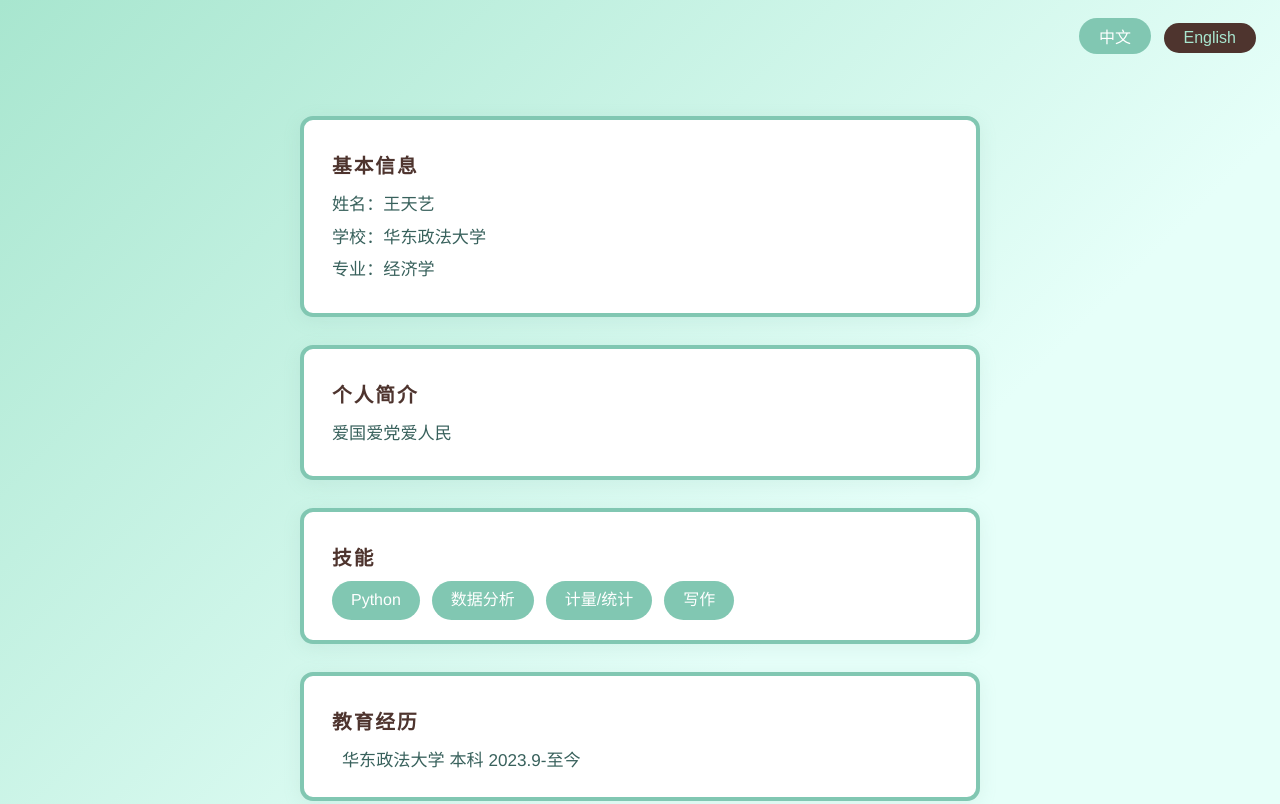
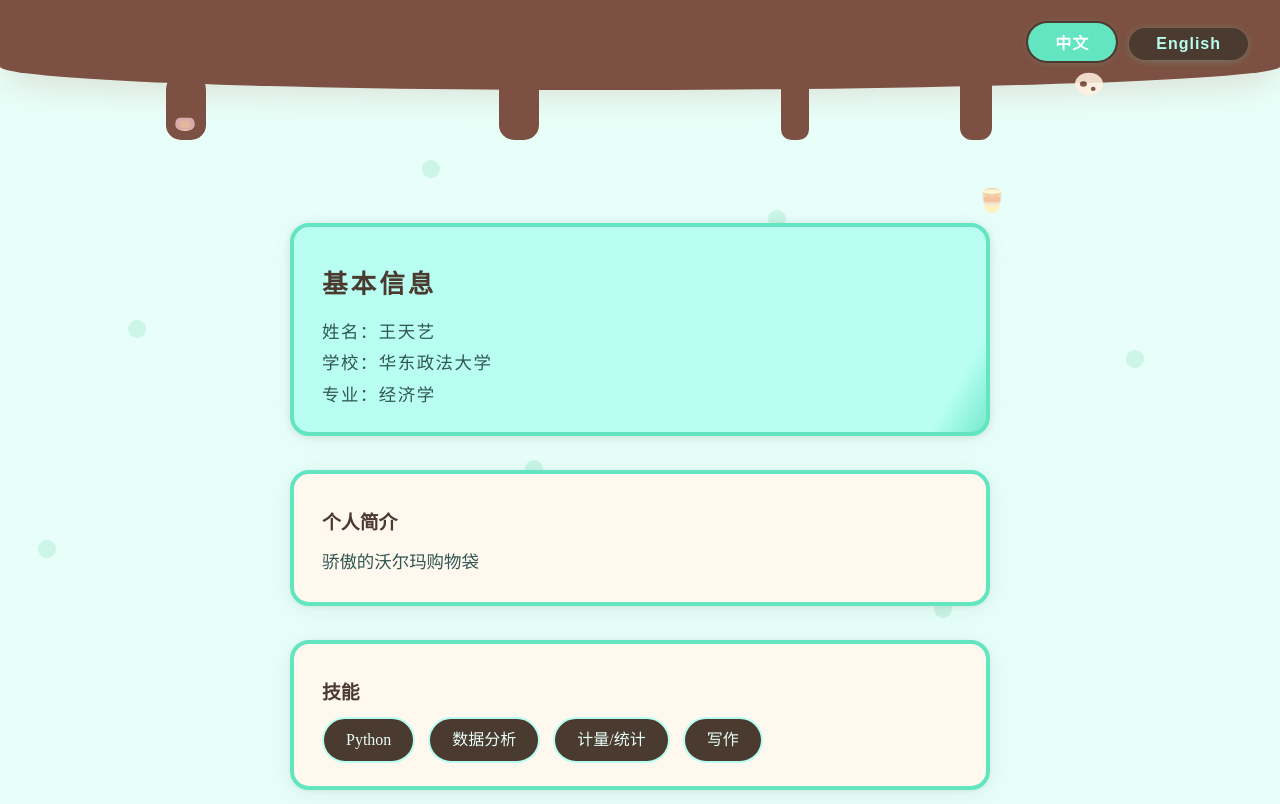
Before and after one commit to Kellin-w/wtt1.github.io, a plain HTML site: page index.html in a window 1280 px wide. Shown: the top 804 px of the page. Drawn offline with Linux system fonts and the light colour scheme; a web font is replaced by a local one.

Commit message:
Refactor index.html for style and content updates
Updated title and modified various styles and content for improved aesthetics and functionality.

```diff
--- a/index.html
+++ b/index.html
@@ -3,133 +3,241 @@
 <head>
   <meta charset="UTF-8">
   <meta name="viewport" content="width=device-width,initial-scale=1">
-  <title>王天艺 Wang Tianyi | 个人主页 / Personal Homepage</title>
+  <title>王天艺 | 个人主页 / Personal Homepage</title>
+  <!-- Google Fonts for optional decorative font -->
+  <link href="https://fonts.googleapis.com/css2?family=Pacifico&family=Zen+Kurenaido&display=swap" rel="stylesheet">
   <style>
     :root {
-      --mint:  #a8e6cf;
-      --mint-dark: #81c7b2;
-      --choco: #4e342e;
-      --choco-light: #72574b;
-      --white: #fff;
-      --shadow: 0 4px 18px rgba(130,180,160,0.14);
-      --transition: all .22s cubic-bezier(.4,0,.2,1);
+      --mint:  #b8fff2;
+      --mint-dark: #64e5c2;
+      --mint-light: #e8fff9;
+      --choco: #4b3a2f;
+      --choco-light: #c9ada7;
+      --choco-drip: #7c5042;
+      --dot: #a0e6cf;
+      --cream: #fff8ef;
     }
     body {
-      background: linear-gradient(135deg, var(--mint), #e6fff9 60%);
       margin: 0;
       min-height: 100vh;
-      font-family: 'Helvetica Neue', Arial, 'PingFang SC', 'Microsoft YaHei', sans-serif;
-      transition: var(--transition);
+      background: linear-gradient(140deg, var(--mint-light) 90%, var(--cream) 100%);
+      position: relative;
+      overflow-x: hidden;
     }
+    /* 融化巧克力波浪 */
+    .drip-wave {
+      width: 100vw;
+      min-width: 800px;
+      height: 90px;
+      background: var(--choco-drip);
+      border-bottom-left-radius: 80% 40px;
+      border-bottom-right-radius: 90% 40px;
+      position: absolute;
+      left: 0; top: 0;
+      z-index:0;
+      box-shadow: 0 10px 36px -8px #a7664c3a;
+    }
+    /* 巧克力滴 */
+    .drip-drop {
+      position: absolute;
+      top:70px;
+      width: 40px;
+      height: 70px;
+      background: var(--choco-drip);
+      border-radius: 40px 40px 30px 30px;
+      z-index:1;
+    }
+    .drip-drop.one { left: 13vw; }
+    .drip-drop.two { left: 39vw;}
+    .drip-drop.three { left: 61vw; width: 28px;}
+    .drip-drop.four { left: 75vw; width:32px;}
+    /* 波点装饰 */
+    .dots-bg {
+      position: fixed;
+      left: 0; top: 0; width: 100vw; height: 100vh;
+      pointer-events:none; z-index:0;
+    }
+    .dot {
+      position: absolute;
+      width: 18px; height: 18px;
+      border-radius: 50%;
+      background: var(--dot);
+      opacity: 0.42;
+    }
+    .dot.t1 { left:10vw; top:320px;}
+    .dot.t2 { left:41vw; top:460px;}
+    .dot.t3 { left:60vw; top:210px;}
+    .dot.t4 { left:73vw; top:600px;}
+    .dot.t5 { left:33vw; top:160px;}
+    .dot.t6 { left:88vw; top:350px;}
+    .dot.t7 { left:3vw; top:540px;}
+    /* 甜品元素 */
+    .icon {
+      position: absolute;
+      width:38px; height:38px; opacity:0.87;
+      z-index: 2;
+    }
+    .icon.cake { left: 76vw; top: 175px;}
+    .icon.mint { left: 25vw; top: 360px;}
+    .icon.choco { left: 56vw; top: 512px;}
+    .icon.cake2 { left: 13vw; top: 100px;}
+    .icon.chip { left: 84vw; top: 70px; width:28px;height:28px;}
+    @media (max-width: 820px) {
+      .drip-wave{min-width:600px;}
+    }
+    .container {
+      max-width: 700px;
+      margin: 120px auto 30px auto;
+      padding: 8px;
+      z-index:2;
+      position:relative;
+    }
+    /* 卡片风格 */
+    .module {
+      background: var(--cream);
+      border-radius: 19px;
+      box-shadow: 0 4px 24px 0 rgba(76,140,125,0.12),0 1px 5px rgba(110, 60, 30, 0.07);
+      margin: 34px 0;
+      padding: 33px 28px 23px 28px;
+      position: relative;
+      border: 4px solid var(--mint-dark);
+      transition: box-shadow .18s;
+      overflow: hidden;
+    }
+    .module:hover {
+      box-shadow: 0 10px 40px 2px rgba(60,88,88,0.18);
+      border-color: var(--choco);
+    }
+    /* 基本信息卡片字体 */
+    #mod-info {
+      background: linear-gradient(120deg, var(--mint) 93%, var(--mint-dark) 102%);
+      font-family: 'Pacifico', 'Zen Kurenaido', 'PingFang SC', 'Microsoft YaHei', sans-serif;
+      letter-spacing: 1.5px;
+      color: var(--choco);
+      font-size: 1.07rem;
+      box-shadow: 0 4px 24px 0 rgba(28,97,70,0.058),0 1px 10px 0 rgba(67,37,38,0.10);
+    }
+    #mod-info .mod-title {
+      font-size: 1.6rem;
+      font-weight: 700;
+      letter-spacing: 3px;
+      color: var(--choco);
+      margin-bottom: 10px;
+    }
+    .mod-title {
+      font-size: 1.18rem;
+      color: var(--choco);
+      margin-bottom: 13px;
+      font-weight: 700;
+    }
+    .mod-content, .mod-edu-list, .mod-skill-list {
+      color: #315754;
+      font-size: 1.09rem;
+      line-height: 1.8;
+    }
+    .mod-edu-list { margin-top:9px;}
+    .mod-skill-list {
+      margin: 8px 0 0 0;
+      padding: 0;
+      list-style: none;
+      display: flex; flex-wrap: wrap;
+      gap: 13px;
+    }
+    .mod-skill-list li {
+      background: var(--choco);
+      color: var(--mint-light);
+      font-size: 1rem;
+      border-radius: 4em;
+      padding: 7px 22px 7px 22px;
+      margin: 0;
+      transition: .16s;
+      cursor: pointer;
+      border:2px solid var(--mint);
+    }
+    .mod-skill-list li:hover {
+      background: var(--mint-dark);
+      color: var(--choco);
+      border-color: var(--choco);
+    }
+    .mod-contact-btn {
+      background: var(--choco);
+      color: var(--mint);
+      padding: 12px 29px;
+      border: none;
+      border-radius: 30px;
+      font-size: 1.04rem;
+      cursor: pointer;
+      margin-top: 5px;
+      transition: .18s;
+      letter-spacing: 1px;
+      display: inline-block;
+    }
+    .mod-contact-btn:hover {
+      background: var(--mint-dark);
+      color: var(--choco);
+    }
+    .update-time {
+      color: #aaa6b0;
+      font-size: 0.99rem;
+      text-align: right;
+      margin: 21px 0 8px 0;
+      letter-spacing: 2px;
+    }
+
     .lang-switcher {
       text-align: right;
-      padding: 18px 24px 0 0;
+      padding: 23px 32px 0 0;
+      z-index:100;
+      position: relative;
     }
     .lang-btn {
       background: var(--choco);
       color: var(--mint);
       border: none;
-      border-radius: 20px;
+      border-radius: 22px;
       font-size: 1rem;
-      padding: 6px 20px;
+      padding: 7px 27px;
       cursor: pointer;
-      margin-left: 8px;
-      transition: var(--transition);
+      margin-left: 9px;
+      font-weight: 700;
+      letter-spacing: 1px;
+      box-shadow: 0 1px 12px -5px #6cf9cab8;
+      transition: background .2s, color .15s;
     }
     .lang-btn.active, .lang-btn:hover {
       background: var(--mint-dark);
-      color: var(--white);
+      color: #fff;
+      outline: 2px solid var(--choco);
     }
-    .container {
-      max-width: 680px;
-      margin: 22px auto;
-      padding: 12px;
-    }
-    .module {
-      background: var(--white);
-      border-radius: 13px;
-      box-shadow: var(--shadow);
-      margin: 28px 0;
-      padding: 30px 28px 20px 28px;
-      transition: var(--transition);
-      position: relative;
-      border: 4px solid var(--mint-dark);
-    }
-    .module:hover {
-      box-shadow: 0 8px 30px rgba(66,120,110,0.21);
-      border-color: var(--choco);
-      transform: translateY(-2px) scale(1.014);
-    }
-    .mod-title {
-      font-size: 1.23rem;
-      color: var(--choco);
-      margin-bottom: 10px;
-      font-weight: 700;
-      letter-spacing: 2px;
-    }
-    .mod-content, .mod-edu-list, .mod-skill-list {
-      color: #38615c;
-      font-size: 1.07rem;
-      line-height: 1.9;
-      margin-bottom: 6px;
-    }
-    .mod-skill-list {
-      margin: 0;
-      padding: 0;
-      list-style: none;
-      display: flex;
-      flex-wrap: wrap;
-      gap: 12px;
-    }
-    .mod-skill-list li {
-      background: var(--mint-dark);
-      color: var(--white);
-      font-size: 1rem;
-      border-radius: 3em;
-      padding: 4px 19px;
-      margin: 0;
-      transition: var(--transition);
-      cursor: pointer;
-    }
-    .mod-skill-list li:hover {
-      background: var(--choco-light);
-      color: #f7e8d5;
-      font-size: 1.06rem;
-    }
-    .mod-edu-list {
-      padding-left: 10px;
-      margin: 6px 0 0 0;
-    }
-    .mod-contact-btn {
-      background: var(--choco);
-      color: var(--mint);
-      padding: 10px 26px;
-      border: none;
-      border-radius: 26px;
-      font-size: 1.04rem;
-      cursor: pointer;
-      margin-top: 8px;
-      transition: var(--transition);
-      letter-spacing: 2px;
-    }
-    .mod-contact-btn:hover {
-      background: var(--mint-dark);
-      color: var(--white);
-    }
-    .update-time {
-      color: #8eab9b;
-      font-size: 0.97rem;
-      text-align: right;
-      margin: 14px 0 8px 0;
-      letter-spacing: 1px;
-    }
-    @media (max-width:760px){
-      .container{padding:2px;}
-      .module{padding:13px 8px;}
+    /* 适配移动端 */
+    @media (max-width: 750px) {
+      .container {padding:2px;}
+      .module{padding:12px 6px;}
+      .lang-switcher{padding:19px 10px 0 0;}
+      .drip-wave{min-width:450px;}
     }
   </style>
 </head>
 <body>
+  <!-- 巧克力“融化”装饰 -->
+  <div class="drip-wave"></div>
+  <div class="drip-drop one"></div>
+  <div class="drip-drop two"></div>
+  <div class="drip-drop three"></div>
+  <div class="drip-drop four"></div>
+  <!-- 波点背景 -->
+  <div class="dots-bg">
+    <div class="dot t1"></div><div class="dot t2"></div><div class="dot t3"></div>
+    <div class="dot t4"></div><div class="dot t5"></div><div class="dot t6"></div>
+    <div class="dot t7"></div>
+  </div>
+  <!-- 甜品图标：cake、mint leaf、chocolate bar、cookie chip -->
+  <svg class="icon cake" viewBox="0 0 32 32"><circle fill="#fff2b8" cx="16" cy="25" r="7"/><rect x="8" y="15" width="16" height="10" rx="4" fill="#f4dccf"/><rect x="9" y="18" width="14" height="5" rx="2.5" fill="#f7b992"/><ellipse cx="16" cy="15" rx="8" ry="4" fill="#f7c797"/><ellipse cx="16" cy="14" rx="8" ry="2" fill="#fff6d2"/></svg>
+  <svg class="icon mint" viewBox="0 0 32 32"><ellipse fill="#a8e6cf" cx="16" cy="24" rx="8" ry="4"/><ellipse fill="#81c7b2" cx="12" cy="20" rx="4" ry="2.5" transform="rotate(-20 12,20)"/><ellipse fill="#b8fff2" cx="20" cy="22" rx="3" ry="1.7" transform="rotate(12 20,22)"/></svg>
+  <svg class="icon choco" viewBox="0 0 32 32"><rect x="7" y="14" width="18" height="10" rx="4" fill="#4b3a2f"/><rect x="10" y="17" width="4" height="4" rx="1" fill="#7c5042"/><rect x="18" y="17" width="4" height="4" rx="1" fill="#7c5042"/></svg>
+  <svg class="icon cake2" viewBox="0 0 32 32"><ellipse fill="#fff0c1" cx="16" cy="21" rx="8" ry="5"/><rect x="8" y="15" width="16" height="10" rx="4" fill="#e6b8ba"/><rect x="11.5" y="17.5" width="9" height="6" rx="2.5" fill="#f6c5ae"/></svg>
+  <svg class="icon chip" viewBox="0 0 20 20"><ellipse rx="10" ry="8" cx="10" cy="10" fill="#fff1e2"/><ellipse rx="2.5" ry="2" cx="6" cy="10" fill="#764433"/><ellipse rx="1.7" ry="1.5" cx="13" cy="13.5" fill="#764433"/></svg>
+
   <div class="lang-switcher">
     <button class="lang-btn active" onclick="setLang('zh')">中文</button>
     <button class="lang-btn" onclick="setLang('en')">English</button>
@@ -150,22 +258,20 @@
         Major: Economics
       </div>
     </div>
-
     <!-- 个人简介模块 About -->
     <div class="module" id="mod-about">
       <div class="mod-title" lang="zh">个人简介</div>
       <div class="mod-title" lang="en" style="display:none;">About</div>
-      <div class="mod-content" lang="zh">爱国爱党爱人民</div>
+      <div class="mod-content" lang="zh">骄傲的沃尔玛购物袋</div>
       <div class="mod-content" lang="en" style="display:none;">A proud Walmart shopping bag</div>
     </div>
-
     <!-- 技能模块 Skills -->
     <div class="module" id="mod-skills">
       <div class="mod-title" lang="zh">技能</div>
       <div class="mod-title" lang="en" style="display:none;">Skills</div>
       <ul class="mod-skill-list" lang="zh">
         <li onclick="alert('Python 是最流行的编程语言之一')">Python</li>
-        <li onclick="alert('数据分析是现代工作必备能力！')">数据分析</li>
+        <li onclick="alert('数据分析是现代工作必��能力！')">数据分析</li>
         <li onclick="alert('计量/统计可以帮你解决很多经济学问题哦')">计量/统计</li>
         <li onclick="alert('写作是表达思想的艺术')">写作</li>
       </ul>
@@ -176,7 +282,6 @@
         <li onclick="alert('Writing is the art of expressing ideas')">Writing</li>
       </ul>
     </div>
-
     <!-- 教育经历模块 Education -->
     <div class="module" id="mod-edu">
       <div class="mod-title" lang="zh">教育经历</div>
@@ -188,16 +293,19 @@
         East China University of Political Science and Law, Bachelor's, Sep 2023 - Present
       </div>
     </div>
-
     <!-- 联系方式 Contact -->
     <div class="module" id="mod-contact" style="text-align:center;">
       <div class="mod-title" lang="zh">联系方式</div>
       <div class="mod-title" lang="en" style="display:none;">Contact</div>
+      <div class="mod-content" lang="zh">
+        邮箱：<span id="email-text-cn">3085348625@qq.com</span>
+      </div>
+      <div class="mod-content" lang="en" style="display:none;">
+        Email: <span id="email-text-en">3085348625@qq.com</span>
+      </div>
       <button class="mod-contact-btn" onclick="copyEmail()" lang="zh">复制邮箱</button>
       <button class="mod-contact-btn" onclick="copyEmail()" lang="en" style="display:none;">Copy Email</button>
-      <div id="email-text" style="display:none;">3085348625@qq.com</div>
     </div>
-
     <div class="update-time">
       <span lang="zh">最后更新日期：2026/3/23</span>
       <span lang="en" style="display:none;">Last updated: 2026/3/23</span>
@@ -205,10 +313,8 @@
   </div>
   <script>
     function setLang(lang) {
-      // 切换按钮激活样式
       document.querySelectorAll('.lang-btn').forEach(btn=>btn.classList.remove('active'));
       document.querySelectorAll('.lang-btn')[lang==='zh'?0:1].classList.add('active');
-      // 控制所有带lang的显示
       document.querySelectorAll('[lang="zh"]').forEach(e=>e.style.display=(lang==='zh'?'':'none'));
       document.querySelectorAll('[lang="en"]').forEach(e=>e.style.display=(lang==='en'?'':'none'));
     }
```
